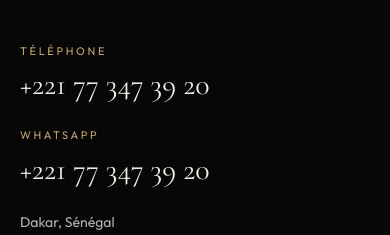
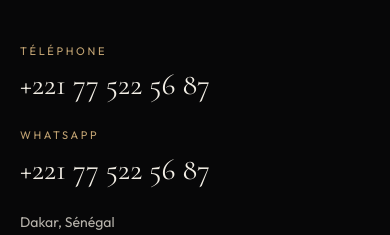
Before and after one commit to DOCK221/lbdmuser.github.io, a Next.js app in the folder salam-kheweul-automobile/: page /contact in a window 390 px wide. Shown: the part 250-485 px from the top of the page. Built offline with nearby package versions, Linux system fonts and the light colour scheme; no server answers.

Commit message:
fix: remplacer le numéro de contact par +221 77 522 56 87
Le téléphone et WhatsApp du site pointent désormais vers le nouveau numéro, y compris les textes d’accueil, FAQ et métadonnées.

Co-authored-by: DOCK221 <DOCK221@users.noreply.github.com>

```diff
--- a/salam-kheweul-automobile/src/app/(site)/contact/layout.tsx
+++ b/salam-kheweul-automobile/src/app/(site)/contact/layout.tsx
@@ -3,7 +3,7 @@ import { createMetadata } from "@/lib/seo";
 export const metadata = createMetadata({
   title: "Contact",
   description:
-    "Contactez Salam Kheweul Automobile à Dakar. Téléphone et WhatsApp : +221 77 347 39 20.",
+    "Contactez Salam Kheweul Automobile à Dakar. Téléphone et WhatsApp : +221 77 522 56 87.",
   path: "/contact",
 });
 
--- a/salam-kheweul-automobile/src/components/home/Amenities.tsx
+++ b/salam-kheweul-automobile/src/components/home/Amenities.tsx
@@ -1,5 +1,6 @@
 import { Container, SectionHeading } from "@/components/ui/Container";
 import { Reveal } from "@/components/ui/Reveal";
+import { SITE } from "@/lib/constants";
 
 const amenities = [
   {
@@ -20,7 +21,7 @@ const amenities = [
   },
   {
     title: "Conseil WhatsApp",
-    text: "Une question ? Un conseiller répond au +221 77 347 39 20.",
+    text: `Une question ? Un conseiller répond au ${SITE.phoneDisplay}.`,
   },
 ];
 
--- a/salam-kheweul-automobile/src/components/home/Faq.tsx
+++ b/salam-kheweul-automobile/src/components/home/Faq.tsx
@@ -3,6 +3,7 @@
 import { useState } from "react";
 import { Container, SectionHeading } from "@/components/ui/Container";
 import { Reveal } from "@/components/ui/Reveal";
+import { SITE } from "@/lib/constants";
 
 const faqs = [
   {
@@ -23,7 +24,7 @@ const faqs = [
   },
   {
     q: "Où êtes-vous situés ?",
-    a: "À Dakar. Horaires : lundi–samedi 9h–19h, dimanche sur rendez-vous. Appelez le +221 77 347 39 20.",
+    a: `À Dakar. Horaires : lundi–samedi 9h–19h, dimanche sur rendez-vous. Appelez le ${SITE.phoneDisplay}.`,
   },
 ];
 
--- a/salam-kheweul-automobile/src/lib/constants.ts
+++ b/salam-kheweul-automobile/src/lib/constants.ts
@@ -4,9 +4,9 @@ export const SITE = {
   tagline: "Votre prochaine voiture commence ici.",
   description:
     "Concession automobile premium à Dakar. Vente, achat et services automobiles. Véhicules sélectionnés, accompagnement personnalisé.",
-  phoneDisplay: "+221 77 347 39 20",
-  phoneTel: "+221773473920",
-  whatsappNumber: "221773473920",
+  phoneDisplay: "+221 77 522 56 87",
+  phoneTel: "+221775225687",
+  whatsappNumber: "221775225687",
   email: "contact@salamkheweulautomobile.sn",
   address: "Dakar, Sénégal",
   city: "Dakar",
```
Also changed, not shown: 2 other files (tests, documents, lock files or other folders).
